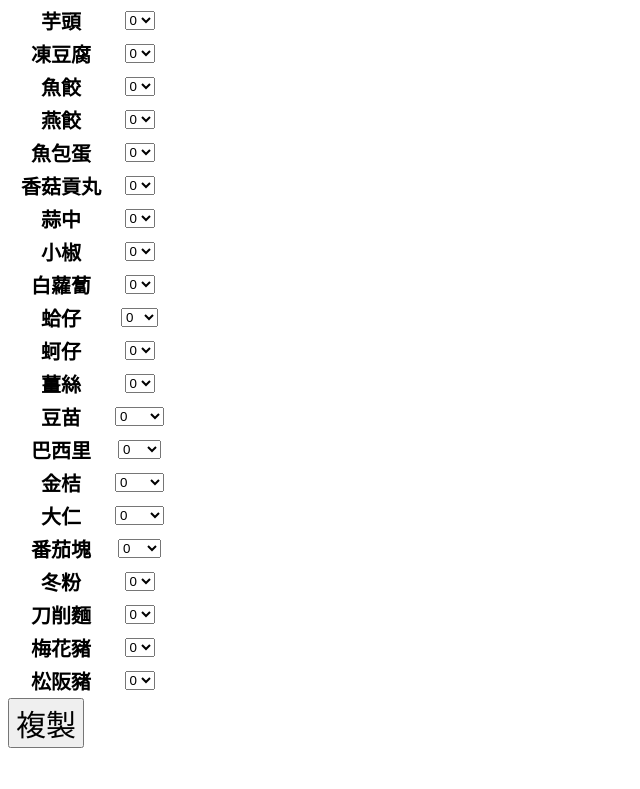
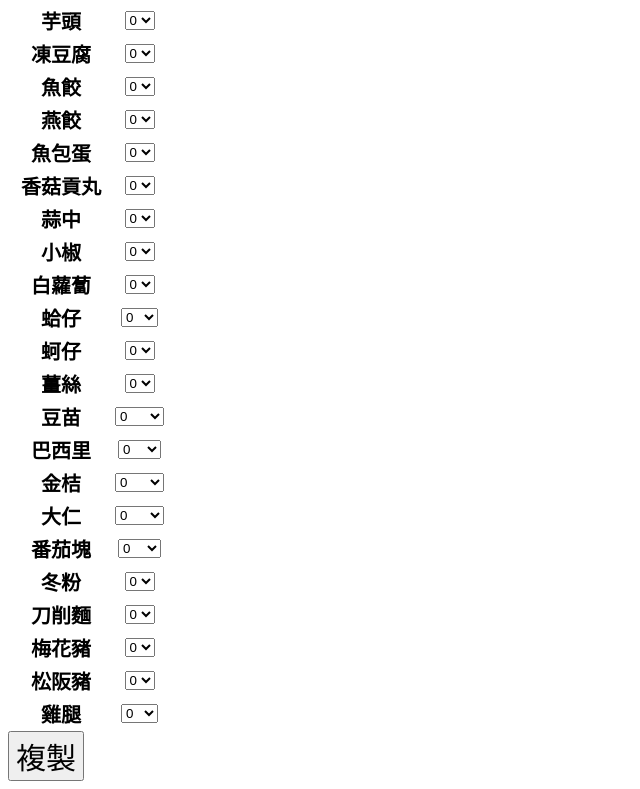
Before and after one commit to gary10738/gary10738.github.io, a plain HTML site: page index.html in a window 1280 px wide. Shown: the part 566-1355 px from the top of the page, without its empty margins (0-640 px from the left). Before the commit the page ends 1322 px from the top, so only its background shows below. Drawn offline with Linux system fonts and the light colour scheme.

Commit message:
Update index.html

```diff
--- a/index.html
+++ b/index.html
@@ -156,6 +156,10 @@
                 <th id="th38">松阪豬</th>
                 <th><select id="se38"><option>0</option><option>1</option></select></th>
             </tr>
+            <tr>
+                <th id="th38">雞腿</th>
+                <th><select id="se38"><option>0</option><option>30</option></select></th>
+            </tr>
         </table>
         <button onclick="copy()" style="font-size: 30px;">複製</button>
     </body>
```
